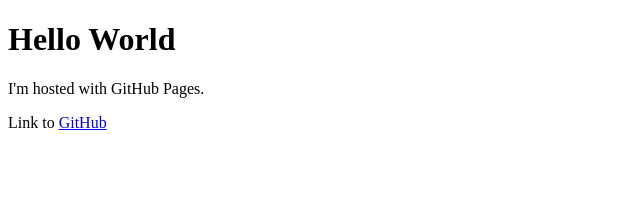
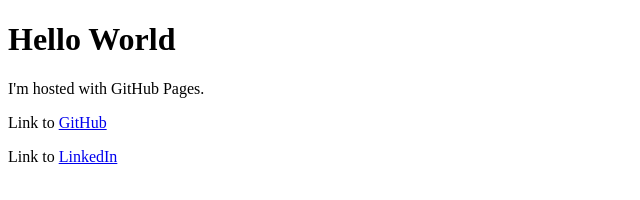
Before and after one commit to uanwar94/uanwar94.github.io, a plain HTML site: page index.html in a window 1280 px wide. Shown: the whole page, without its empty margins (0-640 px from the left). Drawn offline with Linux system fonts and the light colour scheme.

Commit message:
index
Added link to LinkedIn page

```diff
--- a/index.html
+++ b/index.html
@@ -4,5 +4,6 @@
 <h1>Hello World</h1>
 <p>I'm hosted with GitHub Pages.</p>
 <p>Link to <a href="https://github.com/uanwar94/uanwar94.github.io"> GitHub </a>
+<p>Link to <a href="http://www.linkedin.com/in/usmana94/"> LinkedIn </a>
 </body>
 </html>
```
